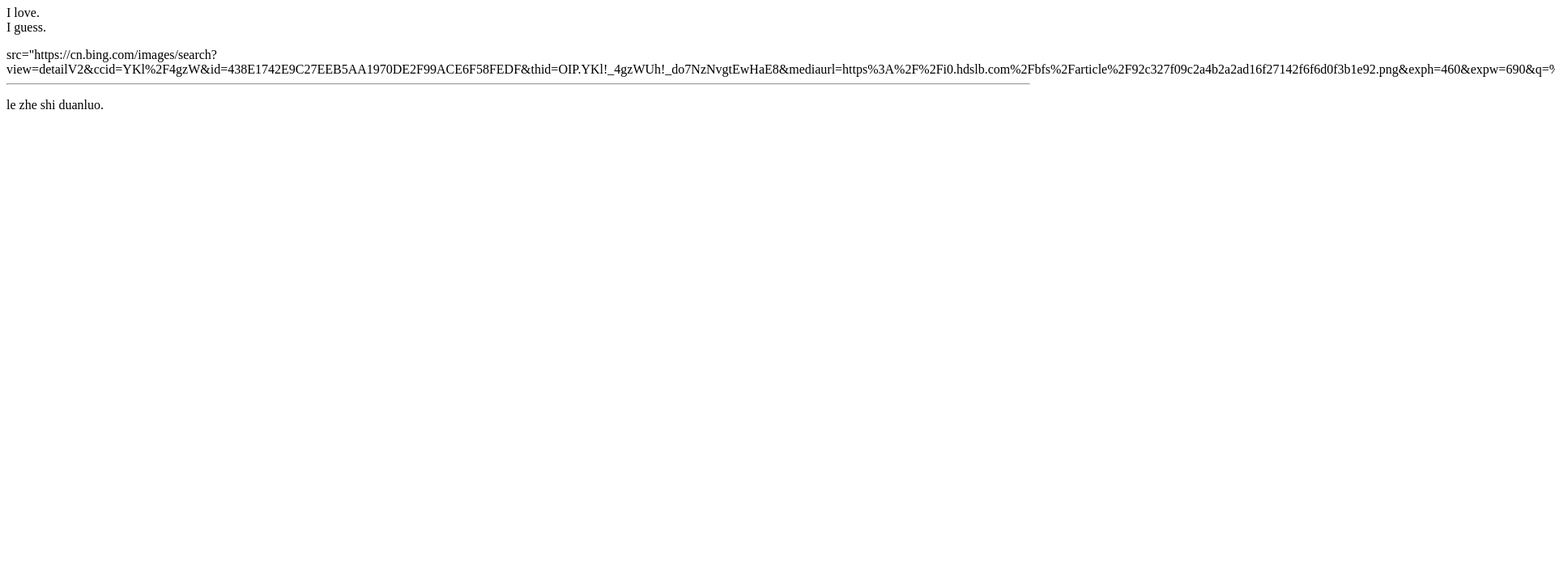
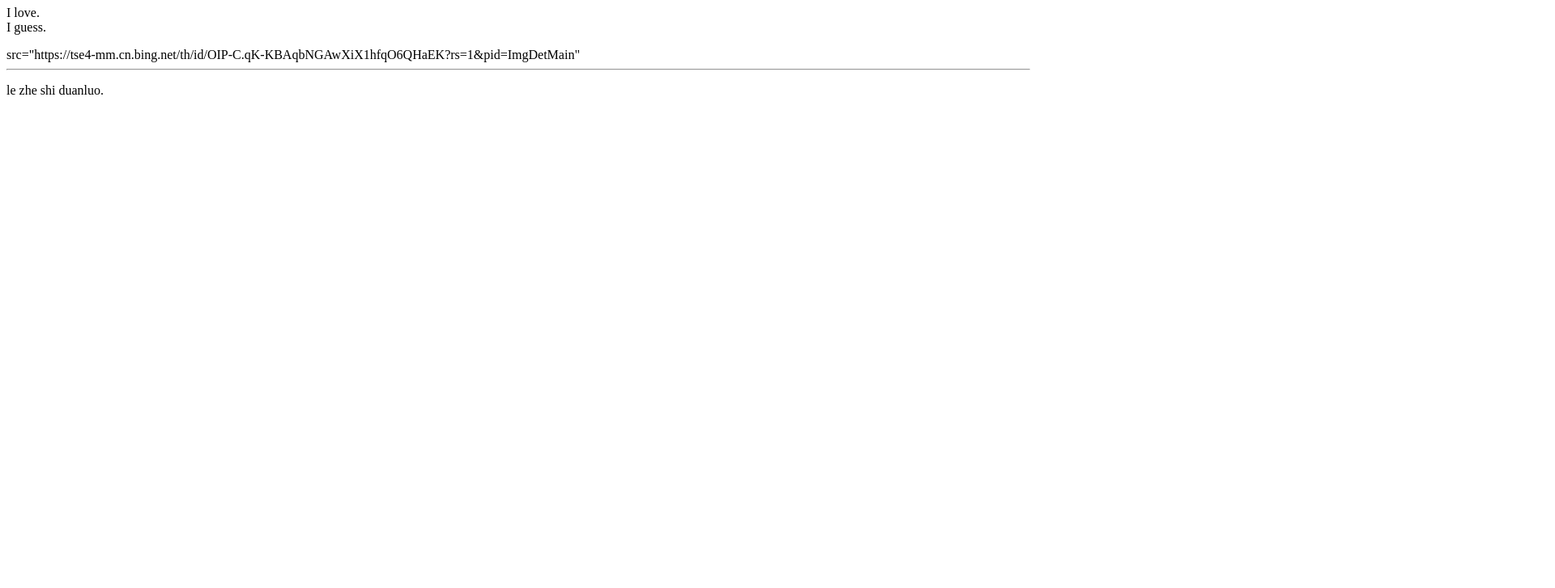
Before and after one commit to Koidzy/Koidzy.github.io, a plain HTML site: page index.html in a window 1280 px wide. Shown: the part 73-800 px from the top of the page at 81% size, 1920 px wide, since content can reach past the window. Drawn offline with Linux system fonts and the light colour scheme.

Commit message:
Update index.html

```diff
--- a/index.html
+++ b/index.html
@@ -8,7 +8,7 @@
 		<p>
 			I love.<br>I guess.<br>
 		</p>
-		<img>src="https://cn.bing.com/images/search?view=detailV2&ccid=YKl%2F4gzW&id=438E1742E9C27EEB5AA1970DE2F99ACE6F58FEDF&thid=OIP.YKl!_4gzWUh!_do7NzNvgtEwHaE8&mediaurl=https%3A%2F%2Fi0.hdslb.com%2Fbfs%2Farticle%2F92c327f09c2a4b2a2ad16f27142f6f6d0f3b1e92.png&exph=460&expw=690&q=%e7%8e%8b%e6%a0%b7%e6%88%98%e9%98%9f%e5%90%9b%e7%8e%8b%e8%80%85%e5%a3%81%e7%ba%b8&simid=608041166467201420&form=IRPRST&ck=862347388012711F98AC8988F7A13F1A&selectedindex=90&itb=0&ajaxhist=0&ajaxserp=0&vt=0&sim=11"</img>
+		<img>src="https://tse4-mm.cn.bing.net/th/id/OIP-C.qK-KBAqbNGAwXiX1hfqO6QHaEK?rs=1&pid=ImgDetMain"</img>
 		<hr>
 		<p>le zhe shi duanluo.</p>
 	</body>
```
